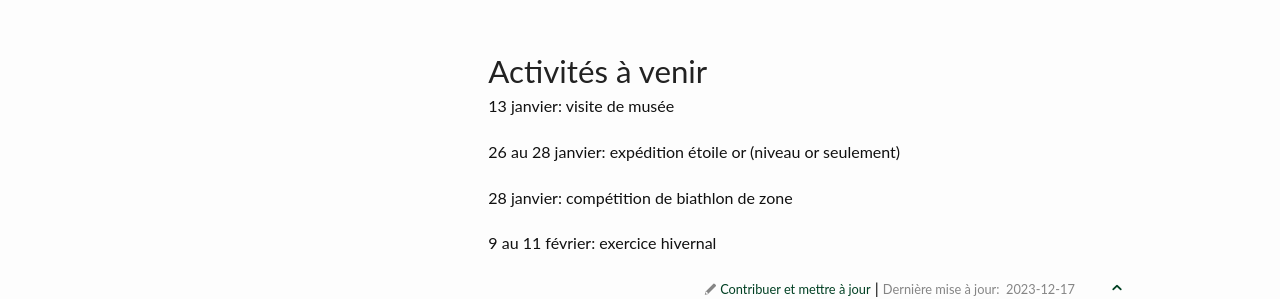
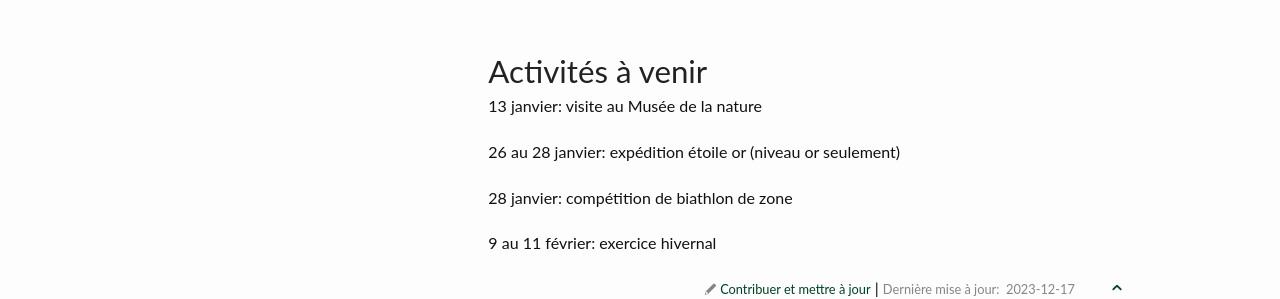
Before and after one commit to CC2920/web, a Jekyll site: the page built from _communications/messages.md, in a window 1280 px wide. Shown: the part 979-1278 px from the top of the page. Built offline with Jekyll 4.4.1, drawn with Linux system fonts in a browser that asks for light colours.

Commit message:
Update messages.md

```diff
--- a/_communications/messages.md
+++ b/_communications/messages.md
@@ -26,7 +26,7 @@ Il est possible de faire des dons au Comité de soutien du Corps de cadets pour
 
 ## Activités à venir
 
-13 janvier: visite de musée
+13 janvier: visite au Musée de la nature
 
 26 au 28 janvier: expédition étoile or (niveau or seulement)
 
```
